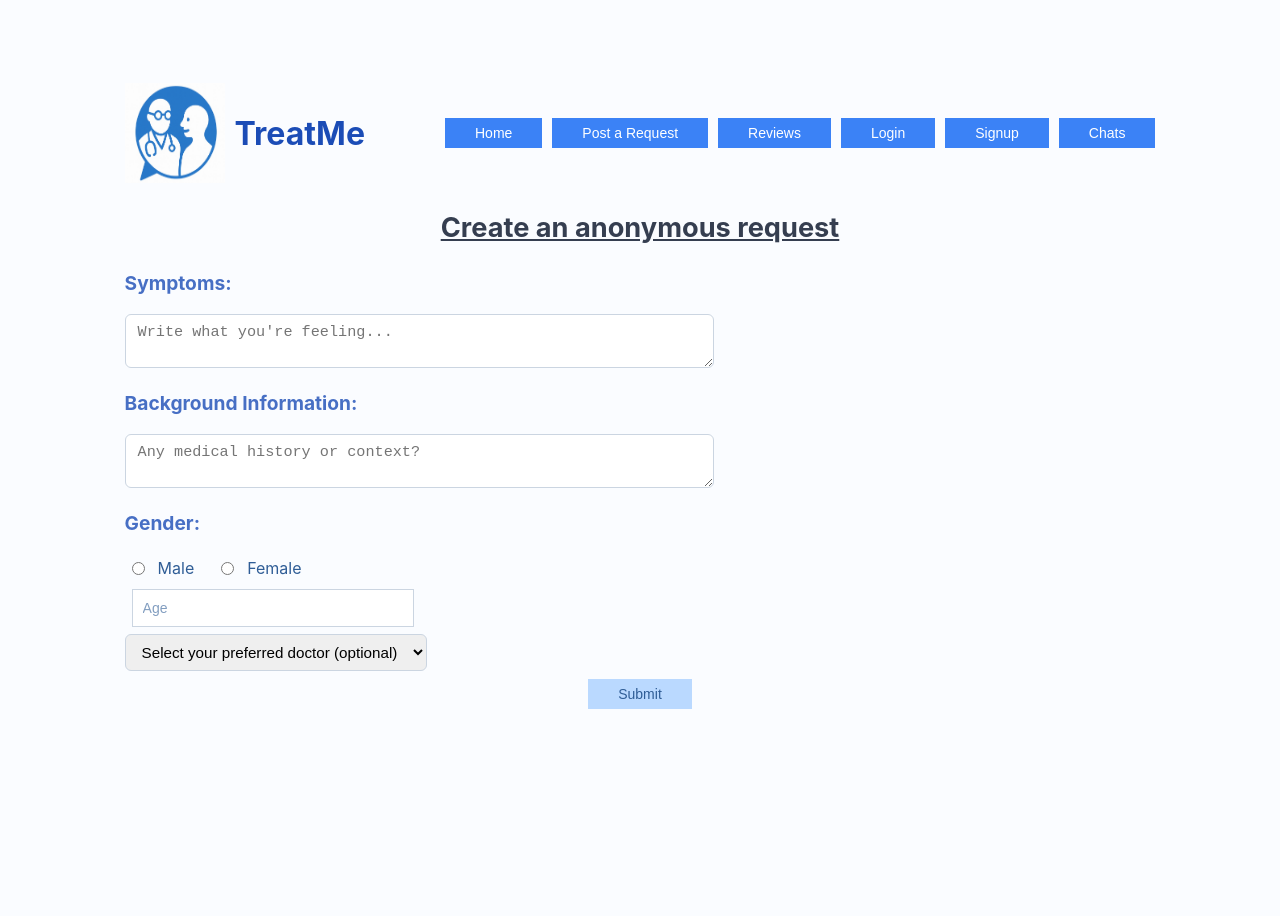
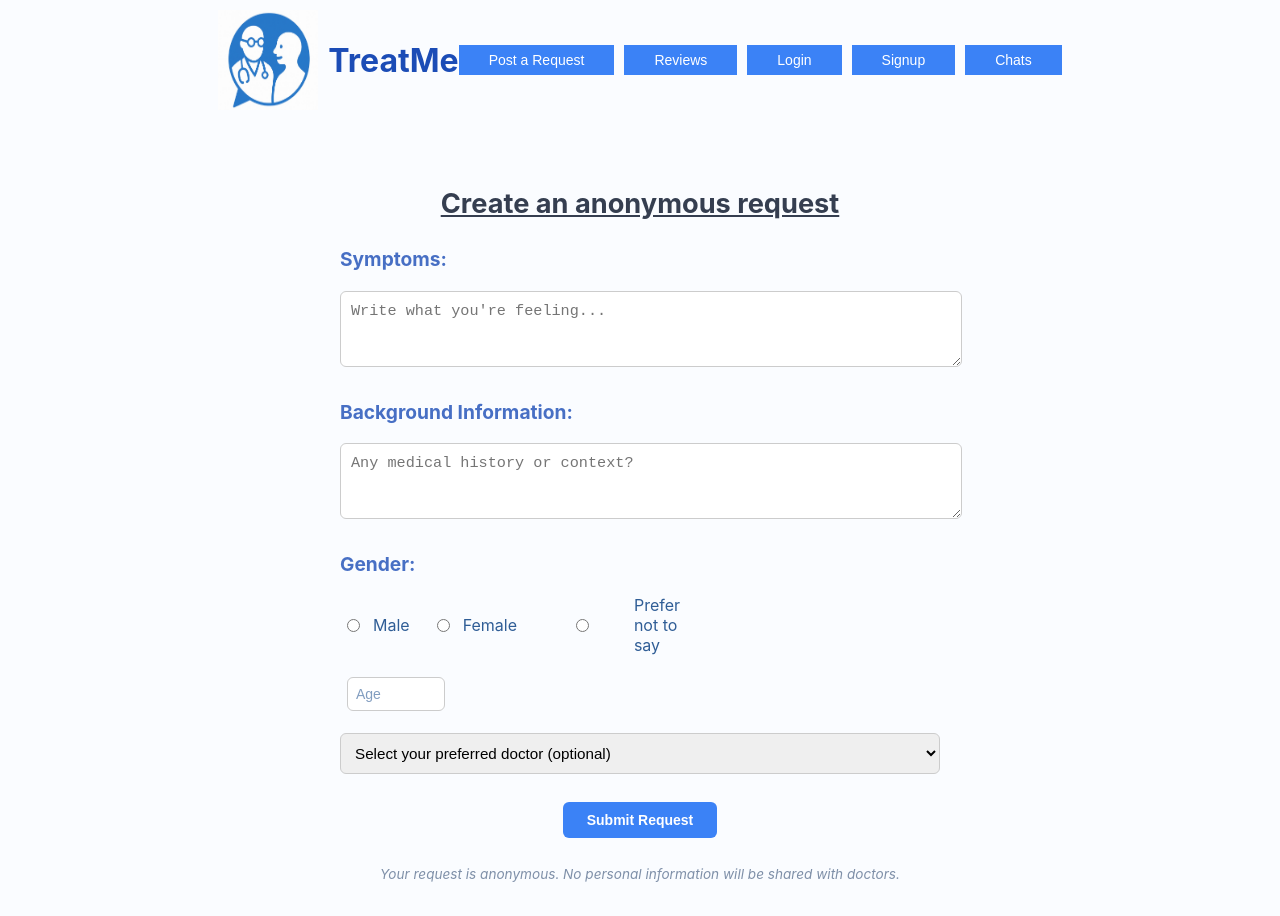
Before and after one commit to vytcka/Doctor-patient-app, a React (Create React App) app in the folder client/: page /post-request in a window 1280 px wide. Before the commit the page ends 800 px from the top, so only its background shows below. Built offline with nearby package versions, Linux system fonts and the light colour scheme.

Commit message:
removed home button and used logo instead removed extra dashboard page

```diff
--- a/client/src/Chat.js
+++ b/client/src/Chat.js
@@ -34,14 +34,12 @@ export default function Chat() {
     <div>
       {/* Navbar */}
       <div style={{ display: "flex", justifyContent: "space-between", alignItems: "center", padding: "10px" }}>
-        <div style={{ display: "flex", alignItems: "center" }}>
-          <img src={Icon} alt="Description" style={{ width: "100px", height: "100px", marginRight: "10px" }} />
+        <Link to="/" style={{ display: "flex", alignItems: "center", textDecoration: "none" }}>
+          <img src={Icon} alt="Logo" style={{ width: "100px", height: "100px", marginRight: "10px" }} />
           <div style={{ fontSize: "2rem", color: "#1b4cb6", fontWeight: "bold" }}>TreatMe</div>
-        </div>
+        </Link>
         <div style={{ display: "flex", gap: "10px" }}>
-          <Link to="/" style={{ textDecoration: "none" }}>
-            <button style={{ backgroundColor: "#3b82f6", color: "white" }}>Home</button>
-          </Link>
+          {/* Home button REMOVED */}
           <Link to="/post-request" style={{ textDecoration: "none" }}>
             <button style={{ backgroundColor: "#3b82f6", color: "white" }}>Post a Request</button>
           </Link>
@@ -152,7 +150,7 @@ export default function Chat() {
               <span style={{ color: "#607593" }}>Points: </span>{user.points}
             </p>
 
-            <Link to="/Dashboard" style={{ textDecoration: "none", marginTop: "8px" }}>
+            <Link to="/dashboard" style={{ textDecoration: "none", marginTop: "8px" }}>
               <button style={{
                 width: "100%", backgroundColor: "#3b82f6", color: "white",
                 padding: "8px", borderRadius: "6px", border: "none",
@@ -172,7 +170,7 @@ const styles = {
   container: {
     flex: 1,
     height: "80vh",
-    width: "100vh",
+    width: "100%",  // Fixed: was "100vh" which was wrong
     display: "flex",
     flexDirection: "column",
     padding: 20,
--- a/client/src/Dashboard.js
+++ b/client/src/Dashboard.js
@@ -23,12 +23,12 @@ function Dashboard() {
     <div>
       {/* Navbar */}
       <div style={{ display: "flex", justifyContent: "space-between", alignItems: "center", padding: "10px" }}>
-        <div style={{ display: "flex", alignItems: "center" }}>
-          <img src={Icon} alt="Description" style={{ width: "100px", height: "100px", marginRight: "10px" }} />
+        <Link to="/" style={{ display: "flex", alignItems: "center", textDecoration: "none" }}>
+          <img src={Icon} alt="Logo" style={{ width: "100px", height: "100px", marginRight: "10px" }} />
           <div style={{ fontSize: "2rem", color: "#1b4cb6", fontWeight: "bold" }}>TreatMe</div>
-        </div>
+        </Link>
         <div style={{ display: "flex", gap: "10px" }}>
-          <Link to="/" style={{ textDecoration: "none" }}><button style={{ backgroundColor: "#3b82f6", color: "white" }}>Home</button></Link>
+          {/* Home button REMOVED */}
           <Link to="/post-request" style={{ textDecoration: "none" }}><button style={{ backgroundColor: "#3b82f6", color: "white" }}>Post a Request</button></Link>
           <Link to="/reviews" style={{ textDecoration: "none" }}><button style={{ backgroundColor: "#3b82f6", color: "white" }}>Reviews</button></Link>
           <Link to="/login" style={{ textDecoration: "none" }}><button style={{ backgroundColor: "#3b82f6", color: "white" }}>Login</button></Link>
@@ -52,7 +52,7 @@ function Dashboard() {
         </div>
         <div style={{ display: "flex", flexDirection: "column", gap: "10px" }}>
           <button onClick={() => navigate(-1)} style={{ width: "100%", backgroundColor: "#3b82f6", color: "white", padding: "10px", borderRadius: "6px", border: "none", cursor: "pointer", fontWeight: "bold" }}>Back</button>
-          <Link to="/Settings" style={{ textDecoration: "none" }}>
+          <Link to="/settings" style={{ textDecoration: "none" }}>
             <button style={{ width: "100%", backgroundColor: "#f0f4ff", color: "#1b4cb6", padding: "10px", borderRadius: "6px", border: "1px solid #ccd9ee", cursor: "pointer", fontWeight: "bold" }}>Settings</button>
           </Link>
         </div>
--- a/client/src/Home.js
+++ b/client/src/Home.js
@@ -9,15 +9,12 @@ function Home() {
     //Top header layout : logo, buttons --------------------------------------
     <div>
       <div style={{ display: "flex", justifyContent: "space-between", alignItems: "center", padding: "10px" }}>
-        <div style={{ display: "flex", alignItems: "center" }}>
-          <img src={Icon} alt="Description" style={{ width: "100px", height: "100px", marginRight: "10px" }} />
-          <div style={{ fontSize: "2rem", color: "#1b4cb6", fontWeight: "bold" }}>TreatMe</div>{/* App title */}
-        </div>
-        {/* Buttons for: Home, PostaRequest, Reviews, Login and their colours + placements */}
+        <Link to="/" style={{ display: "flex", alignItems: "center", textDecoration: "none" }}>
+          <img src={Icon} alt="Logo" style={{ width: "100px", height: "100px", marginRight: "10px" }} />
+          <div style={{ fontSize: "2rem", color: "#1b4cb6", fontWeight: "bold" }}>TreatMe</div>
+        </Link>
+        {/* Buttons - Home button REMOVED since logo handles it */}
         <div style={{ display: "flex", gap: "10px" }}>
-          <Link to="/" style={{ textDecoration: "none" }}>
-            <button style={{ backgroundColor: "#3b82f6", color: "white" }}>Home</button>
-          </Link>
           <Link to="/post-request" style={{ textDecoration: "none" }}>
             <button style={{ backgroundColor: "#3b82f6", color: "white" }}>Post a Request</button>
           </Link>
@@ -50,7 +47,6 @@ function Home() {
         </div>
       </div>
 
-
       {/* Features Section-------------------------------------- */}
       <div style={{backgroundColor: "#dbeafe", padding: "40px"}}>
         <div style={{ display: "flex", alignItems: "center", justifyContent: "space-between", gap: "40px" }}>
@@ -82,7 +78,6 @@ function Home() {
         </Link>
       </div>
 
-
     </div>
   );
 }
--- a/client/src/PostRequest.js
+++ b/client/src/PostRequest.js
@@ -7,30 +7,36 @@ import TickGif from './check-green.gif';
 function PostRequest() {
   const [showGif, setShowGif] = useState(false);
   const [doctors, setDoctor] = useState("");
-  const [message, setMessage] = useState("");
+  const [symptoms, setSymptoms] = useState("");
+  const [backgroundInfo, setBackgroundInfo] = useState("");
   const [gender, setGender] = useState("");
   const [age, setAge] = useState("");
 
-
   const handleSubmit = () => {
+    if (!symptoms || !backgroundInfo || !age) {
+      alert("Please fill in symptoms, background info, and age before submitting.");
+      return;
+    }
     setShowGif(true);
     setTimeout(() => setShowGif(false), 2000); // hides after 2 seconds
-
+    // Clear form after submission
+    setSymptoms("");
+    setBackgroundInfo("");
+    setGender("");
+    setAge("");
+    setDoctor("");
   };
 
   return (
     <div>
-
-      <div style={{ display: "flex", justifyContent: "space-between", alignItems: "center", marginBottom: "9px" }}>
-              <div style={{ display: "flex", alignItems: "center" }}>
-                <img src={Icon} alt="Description" style={{ width: "100px", height: "100px", marginRight: "10px" }} />
-                <div style={{ fontSize: "2rem", color: "#1b4cb6", fontWeight: "bold", marginRight: "80px" }}>TreatMe</div>{/* App title */}
-              </div>
-              {/* Buttons for: Home, PostaRequest, Reviews, Login and their colours + placements */}
+      {/* Navbar with clickable logo */}
+      <div style={{ display: "flex", justifyContent: "space-between", alignItems: "center", padding: "10px", marginBottom: "20px" }}>
+        <Link to="/" style={{ display: "flex", alignItems: "center", textDecoration: "none" }}>
+          <img src={Icon} alt="Logo" style={{ width: "100px", height: "100px", marginRight: "10px" }} />
+          <div style={{ fontSize: "2rem", color: "#1b4cb6", fontWeight: "bold" }}>TreatMe</div>
+        </Link>
+        {/* Buttons - Home button REMOVED */}
         <div style={{ display: "flex", gap: "10px" }}>
-                <Link to="/" style={{ textDecoration: "none" }}>
-                  <button style={{ backgroundColor: "#3b82f6", color: "white" }}>Home</button>
-                </Link>
           <Link to="/post-request" style={{ textDecoration: "none" }}>
             <button style={{ backgroundColor: "#3b82f6", color: "white" }}>Post a Request</button>
           </Link>
@@ -48,21 +54,36 @@ function PostRequest() {
           </Link>
         </div>
       </div>
-        <p style={{ fontSize: "1.7rem", fontWeight: "bold", color: "#040f25", textAlign:"center", textDecorationLine: 'underline' }}>Create an anonymous request</p>
-        <p style={{ fontSize: "1.2rem", fontWeight: "bold", color: "#1b4cb6", textAlign:"left" }}>Symptoms:</p>
-       <textarea cols= "60" autocorrect="on"
+
+      <div style={{ maxWidth: "600px", margin: "0 auto", padding: "20px" }}>
+        <p style={{ fontSize: "1.7rem", fontWeight: "bold", color: "#040f25", textAlign: "center", textDecorationLine: 'underline' }}>
+          Create an anonymous request
+        </p>
+
+        <p style={{ fontSize: "1.2rem", fontWeight: "bold", color: "#1b4cb6", textAlign: "left", marginTop: "20px" }}>Symptoms:</p>
+        <textarea
+          cols="60"
+          rows="3"
+          autoCorrect="on"
           placeholder="Write what you're feeling..."
-          value={message}
-          onChange={(e) => setMessage(e.target.value)}
+          value={symptoms}
+          onChange={(e) => setSymptoms(e.target.value)}
+          style={{ width: "100%", padding: "10px", borderRadius: "6px", border: "1px solid #ccc", marginBottom: "10px" }}
         />
-      <p style={{ fontSize: "1.2rem", fontWeight: "bold", color: "#1b4cb6", textAlign:"left" }}>Background Information:</p>
-       <textarea cols= "60" autocorrect="on"
+
+        <p style={{ fontSize: "1.2rem", fontWeight: "bold", color: "#1b4cb6", textAlign: "left" }}>Background Information:</p>
+        <textarea
+          cols="60"
+          rows="3"
+          autoCorrect="on"
           placeholder="Any medical history or context?"
-          value={message}
-          onChange={(e) => setMessage(e.target.value)}
+          value={backgroundInfo}
+          onChange={(e) => setBackgroundInfo(e.target.value)}
+          style={{ width: "100%", padding: "10px", borderRadius: "6px", border: "1px solid #ccc", marginBottom: "10px" }}
         />
-    <p style={{ fontSize: "1.2rem", fontWeight: "bold", color: "#1b4cb6", textAlign:"left" }}>Gender:</p>
-  <div style={{ display: "flex", gap: "20px", alignItems: "center" }}>
+
+        <p style={{ fontSize: "1.2rem", fontWeight: "bold", color: "#1b4cb6", textAlign: "left" }}>Gender:</p>
+        <div style={{ display: "flex", gap: "20px", alignItems: "center", marginBottom: "15px" }}>
           <label style={{ display: "flex", alignItems: "center", gap: "6px" }}>
             <input
               type="radio"
@@ -72,7 +93,6 @@ function PostRequest() {
             />
             Male
           </label>
-
           <label style={{ display: "flex", alignItems: "center", gap: "6px" }}>
             <input
               type="radio"
@@ -82,34 +102,61 @@ function PostRequest() {
             />
             Female
           </label>
+          <label style={{ display: "flex", alignItems: "center", gap: "6px" }}>
+            <input
+              type="radio"
+              value="prefer-not-to-say"
+              checked={gender === "prefer-not-to-say"}
+              onChange={(e) => setGender(e.target.value)}
+            />
+            Prefer not to say
+          </label>
         </div>
 
-<div>
+        <div style={{ marginBottom: "15px" }}>
           <input
-        type="text"
+            type="number"
             placeholder="Age"
             value={age}
-        onChange={(e) => setAge(e.target.value)}  style={{ width: "30px" }}
+            onChange={(e) => setAge(e.target.value)}
+            style={{ width: "80px", padding: "8px", borderRadius: "6px", border: "1px solid #ccc" }}
+            min="0"
+            max="120"
           />
         </div>
-<select value={doctors} onChange={(e) => setDoctor(e.target.value)}>
+
+        <div style={{ marginBottom: "20px" }}>
+          <select
+            value={doctors}
+            onChange={(e) => setDoctor(e.target.value)}
+            style={{ width: "100%", padding: "10px", borderRadius: "6px", border: "1px solid #ccc" }}
+          >
             <option value="">Select your preferred doctor (optional)</option>
-  <option value="doctorA">DoctorA</option>
-  <option value="doctorB">DoctorB</option>
-  <option value="doctorC">DoctorC</option> {/* ect add the doctors from database */}
+            <option value="doctorA">Doctor A</option>
+            <option value="doctorB">Doctor B</option>
+            <option value="doctorC">Doctor C</option>
           </select>
+        </div>
 
-<div style={{ display: "flex", alignItems: "center", gap: "8px" }}>
-  <button onClick={handleSubmit}>Submit</button>
-
+        <div style={{ display: "flex", alignItems: "center", gap: "15px", marginTop: "20px" }}>
+          <button
+            onClick={handleSubmit}
+            style={{ backgroundColor: "#3b82f6", color: "white", padding: "10px 24px", borderRadius: "6px", border: "none", cursor: "pointer", fontWeight: "bold" }}
+          >
+            Submit Request
+          </button>
           {showGif && (
             <img
               src={TickGif}
-      alt="confirmation"
-      style={{ width: "60px", height: "60px" }}
+              alt="Confirmation checkmark"
+              style={{ width: "50px", height: "50px" }}
             />
+          )}
+        </div>
 
-  )}
+        <p style={{ fontSize: "0.85rem", color: "#607593", textAlign: "center", marginTop: "20px", fontStyle: "italic" }}>
+          Your request is anonymous. No personal information will be shared with doctors.
+        </p>
       </div>
     </div>
   );
--- a/client/src/Settings.js
+++ b/client/src/Settings.js
@@ -48,14 +48,14 @@ function Settings() {
 
   return (
     <div>
-      {/* Navbar - exact copy of homepage */}
+      {/* Navbar with clickable logo - Home button removed */}
       <div style={{ display: "flex", justifyContent: "space-between", alignItems: "center", padding: "10px" }}>
-        <div style={{ display: "flex", alignItems: "center" }}>
-          <img src={Icon} alt="Description" style={{ width: "100px", height: "100px", marginRight: "10px" }} />
+        <Link to="/" style={{ display: "flex", alignItems: "center", textDecoration: "none" }}>
+          <img src={Icon} alt="Logo" style={{ width: "100px", height: "100px", marginRight: "10px" }} />
           <div style={{ fontSize: "2rem", color: "#1b4cb6", fontWeight: "bold" }}>TreatMe</div>
-        </div>
+        </Link>
         <div style={{ display: "flex", gap: "10px" }}>
-          <Link to="/" style={{ textDecoration: "none" }}><button style={{ backgroundColor: "#3b82f6", color: "white" }}>Home</button></Link>
+          {/* Home button REMOVED */}
           <Link to="/post-request" style={{ textDecoration: "none" }}><button style={{ backgroundColor: "#3b82f6", color: "white" }}>Post a Request</button></Link>
           <Link to="/reviews" style={{ textDecoration: "none" }}><button style={{ backgroundColor: "#3b82f6", color: "white" }}>Reviews</button></Link>
           <Link to="/login" style={{ textDecoration: "none" }}><button style={{ backgroundColor: "#3b82f6", color: "white" }}>Login</button></Link>
--- a/client/src/login.js
+++ b/client/src/login.js
@@ -1,9 +1,10 @@
 import React, { useState } from 'react';
-import { Link } from 'react-router-dom';
+import { Link, useNavigate } from 'react-router-dom';
 import './form.css';
 import Icon from "./LogoIcon.png";
 
 export default function Login() {
+    const navigate = useNavigate();
     const [formData, setFormData] = useState({
         email: '',
         password: ''
@@ -28,7 +29,11 @@ export default function Login() {
         }
         else {
             setErrorMessage('');
-            setSuccessMessage('Login successful!');
+            setSuccessMessage('Login successful! Redirecting...');
+            // Redirect to dashboard after 1 second
+            setTimeout(() => {
+                navigate('/dashboard');
+            }, 1000);
         }
     };
 
@@ -36,15 +41,12 @@ export default function Login() {
     return (
         <div>
             <div style={{ display: "flex", justifyContent: "space-between", alignItems: "center", padding: "10px" }}>
-                <div style={{ display: "flex", alignItems: "center" }}>
-                  <img src={Icon} alt="Description" style={{ width: "100px", height: "100px", marginRight: "10px" }} />
-                  <div style={{ fontSize: "2rem", color: "#1b4cb6", fontWeight: "bold" }}>TreatMe</div>{/* App title */}
-                </div>
-                {/* Buttons for: Home, PostaRequest, Reviews, Login and their colours + placements */}
+                <Link to="/" style={{ display: "flex", alignItems: "center", textDecoration: "none" }}>
+                    <img src={Icon} alt="Logo" style={{ width: "100px", height: "100px", marginRight: "10px" }} />
+                    <div style={{ fontSize: "2rem", color: "#1b4cb6", fontWeight: "bold" }}>TreatMe</div>
+                </Link>
+                {/* Buttons - Home button REMOVED */}
                 <div style={{ display: "flex", gap: "10px" }}>
-                  <Link to="/" style={{ textDecoration: "none" }}>
-                    <button style={{ backgroundColor: "#3b82f6", color: "white" }}>Home</button>
-                  </Link>
                     <Link to="/post-request" style={{ textDecoration: "none" }}>
                         <button style={{ backgroundColor: "#3b82f6", color: "white" }}>Post a Request</button>
                     </Link>
@@ -95,12 +97,10 @@ export default function Login() {
                     <button type="submit">Login</button>
 
                     <Link to="/request" className="guest">Continue as guest?</Link>
-                    <p>Don't have an account yet? <Link to="/Signup">Sign up</Link></p>
+                    <p>Don't have an account yet? <Link to="/signup">Sign up</Link></p>
 
                 </form>
-
             </div>
         </div>
-
     )
 }
--- a/client/src/signup.js
+++ b/client/src/signup.js
@@ -1,9 +1,10 @@
 import React, { useState } from 'react';
-import { Link } from 'react-router-dom';
+import { Link, useNavigate } from 'react-router-dom';
 import './form.css';
 import Icon from "./LogoIcon.png";
 
 export default function Signup() {
+    const navigate = useNavigate();
     const [formData, setFormData] = useState({
         username: '',
         email: '',
@@ -24,13 +25,28 @@ export default function Signup() {
     //validation and submit form data to backend
     const handleSubmit = (e) => {
         e.preventDefault();
+        if (!formData.username || !formData.email || !formData.password) {
+            setErrorMessage('Please fill in all fields');
+            setSuccessMessage('');
+            return;
+        }
         if (formData.password !== formData.confirmPassword) {
             setErrorMessage('Passwords do not match');
+            setSuccessMessage('');
+            return;
+        }
+        if (formData.password.length < 6) {
+            setErrorMessage('Password must be at least 6 characters');
+            setSuccessMessage('');
             return;
         }
         else {
             setErrorMessage('');
-            setSuccessMessage('Signup successful!');
+            setSuccessMessage('Signup successful! Redirecting to dashboard...');
+            // Redirect to dashboard after 1.5 seconds
+            setTimeout(() => {
+                navigate('/dashboard');
+            }, 1500);
         }
     };
 
@@ -38,15 +54,12 @@ export default function Signup() {
     return (
         <div>
             <div style={{ display: "flex", justifyContent: "space-between", alignItems: "center", padding: "10px" }}>
-                <div style={{ display: "flex", alignItems: "center" }}>
-                    <img src={Icon} alt="Description" style={{ width: "100px", height: "100px", marginRight: "10px" }} />
-                    <div style={{ fontSize: "2rem", color: "#1b4cb6", fontWeight: "bold" }}>TreatMe</div>{/* App title */}
-                </div>
-                {/* Buttons for: Home, PostaRequest, Reviews, Login and their colours + placements */}
+                <Link to="/" style={{ display: "flex", alignItems: "center", textDecoration: "none" }}>
+                    <img src={Icon} alt="Logo" style={{ width: "100px", height: "100px", marginRight: "10px" }} />
+                    <div style={{ fontSize: "2rem", color: "#1b4cb6", fontWeight: "bold" }}>TreatMe</div>
+                </Link>
+                {/* Buttons - Home button REMOVED */}
                 <div style={{ display: "flex", gap: "10px" }}>
-                    <Link to="/" style={{ textDecoration: "none" }}>
-                        <button style={{ backgroundColor: "#3b82f6", color: "white" }}>Home</button>
-                    </Link>
                     <Link to="/post-request" style={{ textDecoration: "none" }}>
                         <button style={{ backgroundColor: "#3b82f6", color: "white" }}>Post a Request</button>
                     </Link>
@@ -118,7 +131,7 @@ export default function Signup() {
                     <button type="submit">Submit</button>
 
                     <Link to="/request" className="guest">Continue as guest?</Link>
-                    <p>Already have an account? <Link to="/Login">Login</Link></p>
+                    <p>Already have an account? <Link to="/login">Login</Link></p>
 
                 </form>
             </div>
```
Also changed, not shown: client/src/Reviews.js (+34 -12 lines), client/src/UserDashboard.js (deleted, +0 -33 lines). Lines whose indentation alone changed are shown as unchanged.
